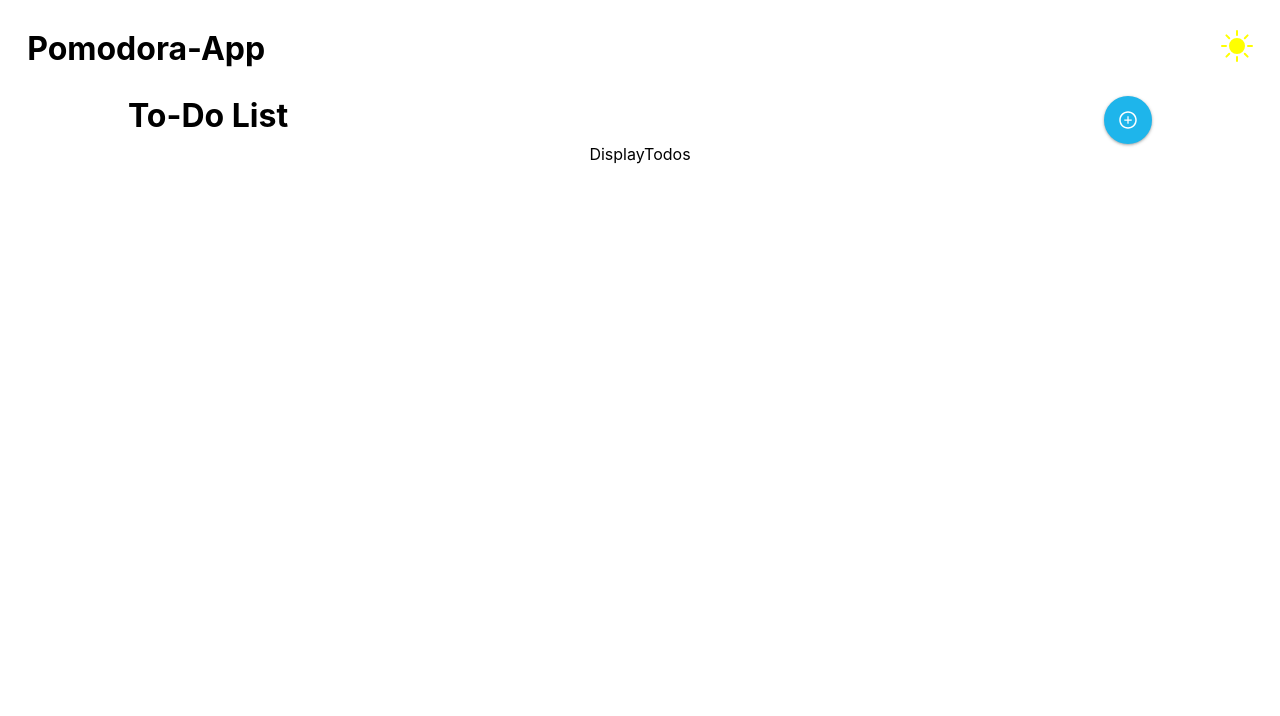
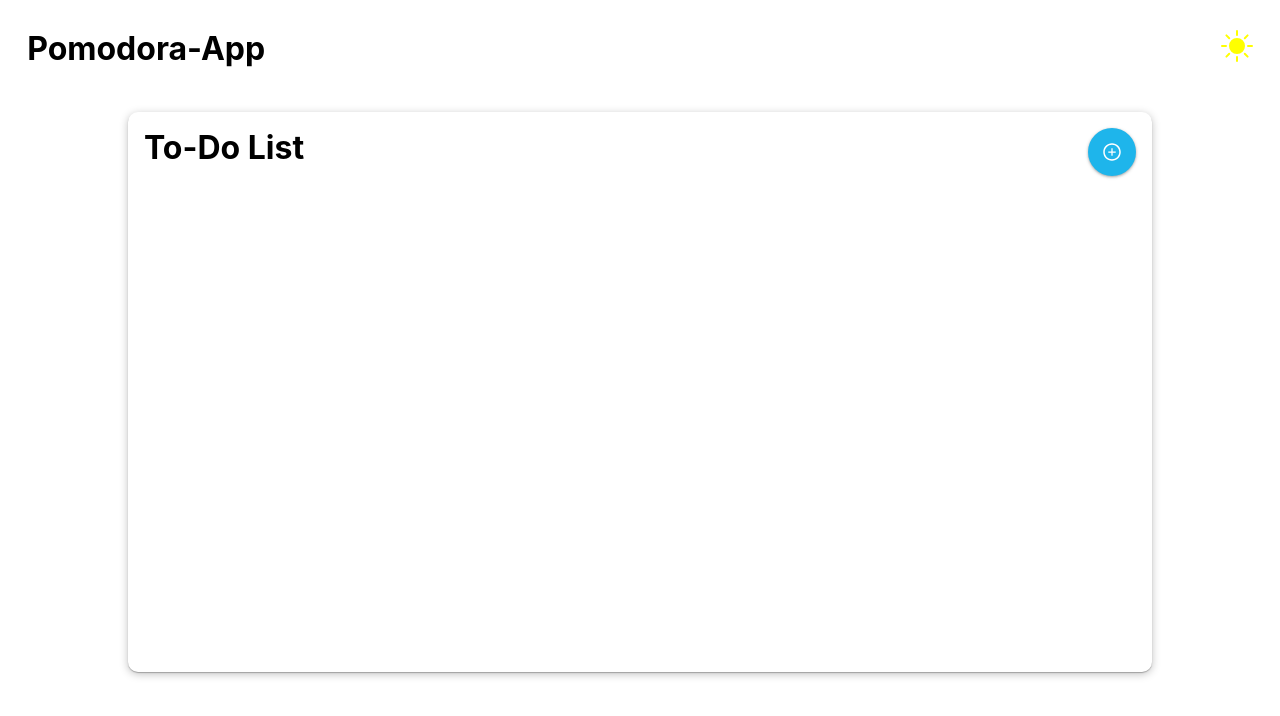
Before and after one commit to shashikantmaurya0007/pomodora-app-react, a React (Create React App) app: page / in a window 1280 px wide. Shown: the top 716 px of the page. Built offline with nearby package versions, Linux system fonts and the light colour scheme.

Commit message:
feat:add todo done

```diff
--- a/src/App.css
+++ b/src/App.css
@@ -1,5 +1,6 @@
 .App {
     text-align: center;
+    height: 100vh;
 }
 
 .App-logo {
--- a/src/App.js
+++ b/src/App.js
@@ -1,9 +1,12 @@
 import logo from "./logo.svg";
 import "./App.css";
 import { LandingPage } from "./pages/pageIndex";
+import styles from "./styles/Header.module.css";
+import { useTheme } from "./state/stateIndex";
 function App() {
+  const { theme } = useTheme();
   return (
-    <div className="App">
+    <div className={`${theme === "dark" && styles.dark} ${styles.app}`}>
       <LandingPage></LandingPage>
     </div>
   );
--- a/src/components/AddToDoModel.jsx
+++ b/src/components/AddToDoModel.jsx
@@ -14,9 +14,16 @@ const AddToDoModel = ({ showModel, setShowModel }) => {
   const { todoState, todoDispatch } = useTodo();
   const [todoObj, setTodo] = useState(initalState);
   const addFormDataToTodo = () => {
-    addTodo(todoState, todoObj, todoDispatch);
-    setShowModel((prev) => !prev);
-    setTodo((prev) => initalState);
+    if (
+      todoObj.title.trim() &&
+      todoObj.description.trim() &&
+      todoObj.timeDuration
+    ) {
+      addTodo(todoState, todoObj, todoDispatch);
+
+      setShowModel((prev) => !prev);
+      setTodo((prev) => initalState);
+    }
   };
   const closeModel = () => {
     setShowModel((prev) => !prev);
@@ -60,6 +67,8 @@ const AddToDoModel = ({ showModel, setShowModel }) => {
             className={styles.todo_form_input}
             type="number"
             placeholder="Add Time"
+            min={2}
+            required
             value={todoObj.timeDuration}
             onChange={(e) =>
               setTodo((prev) => {
--- a/src/components/DisplayTodos.jsx
+++ b/src/components/DisplayTodos.jsx
@@ -1,9 +1,37 @@
 import React from "react";
-import { useTodo } from "../state/stateIndex";
+import { useTheme, useTodo } from "../state/stateIndex";
+import { FaEdit } from "react-icons/fa";
+import { MdDeleteForever } from "react-icons/md";
+import styles from "../styles/DisplayTodos.module.css";
 const DisplayTodos = () => {
   const { todoState } = useTodo();
+  const { theme } = useTheme();
   console.log(todoState);
-  return <div>DisplayTodos</div>;
+  return (
+    <div className={`${styles.display_todo_container} `}>
+      {todoState.map((ele, index) => {
+        console.log(ele.title, index);
+        return (
+          <div
+            className={`${styles.individual_todo} ${
+              theme === "dark" ? styles.dark : styles.light
+            }`}
+          >
+            <p>
+              {ele.title.trim().length > 20
+                ? ele.title.trim().slice(0, 20) + "..."
+                : ele.title.trim()}
+            </p>
+
+            <div className={styles.btn_container}>
+              <FaEdit className={styles.btn} />
+              <MdDeleteForever className={styles.btn} />
+            </div>
+          </div>
+        );
+      })}
+    </div>
+  );
 };
 
 export { DisplayTodos };
--- a/src/components/ToDoListTable.jsx
+++ b/src/components/ToDoListTable.jsx
@@ -3,11 +3,17 @@ import { AddToDoModel } from "./componentIndex";
 import { AiFillPlusCircle, AiOutlinePlusCircle } from "react-icons/ai";
 import styles from "../styles/ToDoListTable.module.css";
 import { DisplayTodos } from "./componentIndex";
+import { useTheme } from "../state/stateIndex";
 const ToDoListTable = () => {
   const [showModel, setShowModel] = useState(false);
+  const { theme } = useTheme();
   return (
     <div>
-      <div className={styles.todolist_box}>
+      <div
+        className={`${styles.todolist_box} ${
+          theme === "dark" && styles.todo_container_dark_theme
+        }`}
+      >
         <div className={styles.todolist_title_add_btn}>
           <h1>To-Do List</h1>
           <button
--- a/src/pages/LandingPage.jsx
+++ b/src/pages/LandingPage.jsx
@@ -1,9 +1,12 @@
 import React from "react";
 
 import { Header, ToDoListTable } from "../components/componentIndex";
+import { useTheme } from "../state/stateIndex";
+import styles from "../styles/Header.module.css";
 const LandingPage = () => {
+  const { theme } = useTheme();
   return (
-    <div>
+    <div className={`${theme === "dark" && styles.dark}`}>
       <Header />
       <ToDoListTable />
     </div>
--- /dev/null
+++ b/src/styles/DisplayTodos.module.css
@@ -0,0 +1,41 @@
+.display_todo_container {
+    width: 80%;
+    margin: 0 auto;
+}
+
+.individual_todo {
+    display: flex;
+    justify-content: space-between;
+    box-shadow: rgba(9, 30, 66, 0.25) 0px 4px 8px -2px, rgba(9, 30, 66, 0.08) 0px 0px 0px 1px;
+    padding: 0.3rem 1rem;
+    margin: 0.3rem 0rem;
+    border-radius: 10px;
+    font-weight: bold;
+    opacity: 0.8;
+}
+
+.light {
+    background-color: var(--light_bg_color);
+}
+
+.dark {
+    color: whitesmoke;
+    background-color: var(--dark_bg_color);
+}
+
+.btn_container {
+    display: flex;
+    gap: 20px;
+    cursor: pointer;
+}
+
+.btn:hover {
+    opacity: 0.4;
+    transition: all 0.2s ease-in-out;
+}
+
+:root {
+    --dark_bg_color: #06304c;
+    --light_bg_color: #f4f6f6;
+    --todo_container_dark_theme: #004266;
+}
--- a/src/styles/Header.module.css
+++ b/src/styles/Header.module.css
@@ -23,6 +23,10 @@ svg {
     font-size: 2rem;
 }
 
+.app {
+    min-height: 100vh;
+}
+
 .dark {
     background-color: var(--dark_bg_color);
     color: whitesmoke;
--- a/src/styles/ToDoListTable.module.css
+++ b/src/styles/ToDoListTable.module.css
@@ -36,7 +36,17 @@
     align-items: flex-start;
 }
 
+.todo_container_dark_theme {
+    background-color: var(--todo_container_dark_theme);
+    color: whitesmoke;
+}
+
 .todolist_box {
     width: 80%;
     margin: 0 auto;
+    min-height: 70vh;
+    margin-top: 1rem;
+    padding: 1rem;
+    border-radius: 10px;
+    box-shadow: rgba(0, 0, 0, 0.25) 0px 0.0625em 0.0625em, rgba(0, 0, 0, 0.25) 0px 0.125em 0.5em, rgba(255, 255, 255, 0.1) 0px 0px 0px 1px inset;
 }
```
